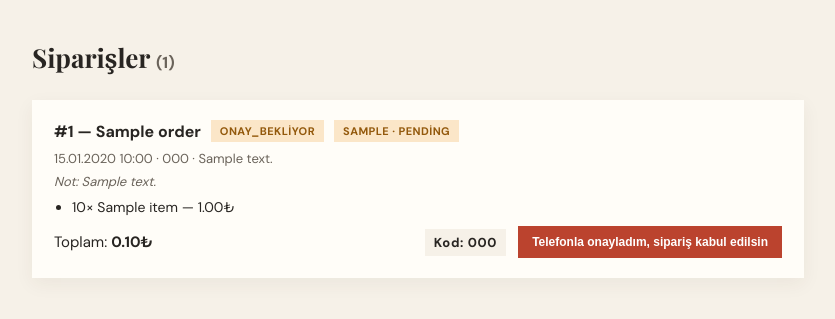
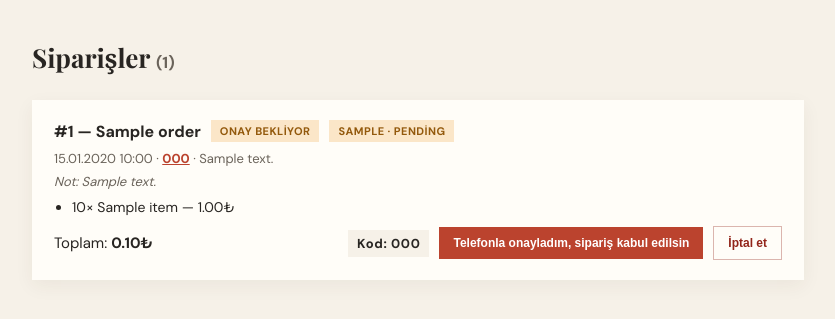
Before and after one commit to oguzhangokdaldal-coder/payidar_pide, a Flask app: page /admin/siparisler in a window 1280 px wide. Shown: the part 75-394 px from the top of the page, without its empty margins (222-1057 px from the left). Run offline with Flask 3, Linux system fonts and the light colour scheme; the visitor is signed in with stand-in values (Sample User, id 1); tables that the repository leaves empty hold one stand-in row (values such as "Sample post").

Commit message:
Yonetim paneline siparis durum akisini ekle (hazirlaniyor / dagitima cikti / teslim edildi / iptal)
Co-Authored-By: Claude Sonnet 5 <noreply@anthropic.com>

```diff
--- a/app.py
+++ b/app.py
@@ -34,6 +34,25 @@ app.config["WHATSAPP_WEBHOOK_URL"] = os.environ.get("WHATSAPP_WEBHOOK_URL", "")
 app.config["WHATSAPP_WEBHOOK_SECRET"] = os.environ.get("WHATSAPP_WEBHOOK_SECRET", "")
 
 ORDER_RATE_LIMIT_WINDOW_MIN = 15
+
+# Sipariş durum akışı: her durumdan hangi durumlara geçilebileceği.
+# "onay_bekliyor" -> alındı ya da iptal; alındı -> hazırlanıyor ya da iptal; ...
+ORDER_STATUS_LABELS = {
+    "onay_bekliyor": "Onay Bekliyor",
+    "alindi": "Alındı",
+    "hazirlaniyor": "Hazırlanıyor",
+    "yolda": "Dağıtıma Çıktı",
+    "teslim_edildi": "Teslim Edildi",
+    "iptal": "İptal Edildi",
+}
+ORDER_STATUS_TRANSITIONS = {
+    "onay_bekliyor": ["alindi", "iptal"],
+    "alindi": ["hazirlaniyor", "iptal"],
+    "hazirlaniyor": ["yolda", "iptal"],
+    "yolda": ["teslim_edildi", "iptal"],
+    "teslim_edildi": [],
+    "iptal": [],
+}
 
 db.init_app(app)
 with app.app_context():
@@ -315,17 +334,24 @@ def admin_orders():
     if not session.get("is_admin"):
         return redirect(url_for("admin_login"))
     orders = Order.query.order_by(Order.created_at.desc()).all()
-    return render_template("admin_orders.html", orders=orders)
+    return render_template(
+        "admin_orders.html",
+        orders=orders,
+        status_labels=ORDER_STATUS_LABELS,
+        status_transitions=ORDER_STATUS_TRANSITIONS,
+    )
 
 
-@app.route("/admin/siparisler/<int:order_id>/onayla", methods=["POST"])
-def admin_confirm_order(order_id):
+@app.route("/admin/siparisler/<int:order_id>/durum", methods=["POST"])
+def admin_update_order_status(order_id):
     if not session.get("is_admin"):
         return redirect(url_for("admin_login"))
     order = Order.query.get_or_404(order_id)
-    if order.status == "onay_bekliyor":
-        order.status = "alindi"
-        order.confirmed_at = datetime.utcnow()
+    new_status = request.form.get("durum", "")
+    if new_status in ORDER_STATUS_TRANSITIONS.get(order.status, []):
+        order.status = new_status
+        if new_status == "alindi":
+            order.confirmed_at = datetime.utcnow()
         db.session.commit()
     return redirect(url_for("admin_orders"))
 
--- a/static/admin.css
+++ b/static/admin.css
@@ -43,12 +43,33 @@ body.admin-body { margin: 0; background: var(--cream); color: var(--ink); font-f
 .admin-badge.pay-failed { background: #f8dede; color: #92251a; }
 .admin-badge.pay-kapida_odeme { background: #e3e8f5; color: #2c3f8f; }
 .admin-badge.status-onay_bekliyor { background: #fbe6c8; color: #93590c; }
+.admin-badge.status-alindi { background: #e3e8f5; color: #2c3f8f; }
+.admin-badge.status-hazirlaniyor { background: #fbe6c8; color: #93590c; }
+.admin-badge.status-yolda { background: #dce8f8; color: #1f5c9e; }
+.admin-badge.status-teslim_edildi { background: #d8ecd6; color: #2b6b2c; }
+.admin-badge.status-iptal { background: #f8dede; color: #92251a; }
 .admin-order-meta { color: var(--muted); font-size: 13px; margin: 0 0 6px; }
+.admin-order-meta a { color: var(--tomato); font-weight: 700; border-bottom: 1px solid transparent; }
+.admin-order-meta a:hover { border-color: var(--tomato); }
 .admin-order-note { font-size: 13px; margin: 0 0 8px; font-style: italic; color: var(--muted); }
 .admin-order-items { margin: 0 0 10px; padding-left: 18px; font-size: 14px; }
+
+/* Durum ilerleme çubuğu */
+.order-stepper { list-style: none; display: flex; margin: 4px 0 14px; padding: 0; border: 1px solid var(--line); overflow: hidden; }
+.order-step { flex: 1; text-align: center; font-size: 11px; font-weight: 700; letter-spacing: .02em; padding: 8px 6px; background: var(--cream); color: var(--muted); border-right: 1px solid var(--line); }
+.order-step:last-child { border-right: 0; }
+.order-step.done { background: #efe3d3; color: var(--ink); }
+.order-step.current { background: var(--tomato); color: #fff; }
+
+.admin-order-card.is-cancelled { opacity: .6; }
+
 .admin-order-bottom { display: flex; justify-content: space-between; align-items: center; flex-wrap: wrap; gap: 10px; }
 .admin-order-total { font-size: 15px; }
-.admin-confirm-form { display: flex; align-items: center; gap: 12px; }
+.admin-order-actions { display: flex; align-items: center; gap: 10px; flex-wrap: wrap; }
+.admin-status-form { display: flex; align-items: center; gap: 12px; }
 .admin-confirm-code { font-size: 13px; font-weight: 700; letter-spacing: .05em; background: var(--cream); padding: 5px 9px; }
-.admin-confirm-form button { border: 0; background: var(--tomato); color: #fff; font-weight: 700; font-size: 12px; padding: 9px 14px; cursor: pointer; }
-.admin-confirm-form button:hover { background: #963522; }
+.status-btn { border: 0; font-weight: 700; font-size: 12px; padding: 9px 14px; cursor: pointer; }
+.status-btn-primary { background: var(--tomato); color: #fff; }
+.status-btn-primary:hover { background: #963522; }
+.status-btn-cancel { background: transparent; color: #92251a; border: 1px solid #92251a55; }
+.status-btn-cancel:hover { background: #f8dede; }
--- a/templates/admin_orders.html
+++ b/templates/admin_orders.html
@@ -16,29 +16,57 @@
     {% if not orders %}
       <p class="admin-empty">Henüz sipariş yok.</p>
     {% else %}
+    {% set flow = ["alindi", "hazirlaniyor", "yolda", "teslim_edildi"] %}
     <div class="admin-orders">
       {% for order in orders %}
-      <article class="admin-order-card">
+      <article class="admin-order-card{% if order.status == 'iptal' %} is-cancelled{% endif %}">
         <div class="admin-order-head">
           <strong>#{{ order.id }} — {{ order.customer_name }}</strong>
-          <span class="admin-badge status-{{ order.status }}">{{ order.status }}</span>
+          <span class="admin-badge status-{{ order.status }}">{{ status_labels.get(order.status, order.status) }}</span>
           <span class="admin-badge pay-{{ order.payment_status }}">{{ order.payment_method }} · {{ order.payment_status }}</span>
         </div>
-        <p class="admin-order-meta">{{ order.created_at.strftime('%d.%m.%Y %H:%M') }} · {{ order.phone }} · {{ order.address }}</p>
+        <p class="admin-order-meta">{{ order.created_at.strftime('%d.%m.%Y %H:%M') }} · <a href="tel:{{ order.phone|replace(' ', '') }}">{{ order.phone }}</a> · {{ order.address }}</p>
         {% if order.note %}<p class="admin-order-note">Not: {{ order.note }}</p>{% endif %}
         <ul class="admin-order-items">
           {% for item in order.items %}
           <li>{{ item.quantity }}× {{ item.product_name }} — {{ '%.2f'|format(item.line_total_tl) }}₺</li>
           {% endfor %}
         </ul>
+
+        {% if order.status in flow %}
+        {% set current_idx = flow.index(order.status) %}
+        <ol class="order-stepper">
+          {% for step_key in flow %}
+          <li class="order-step{% if loop.index0 <= current_idx %} done{% endif %}{% if loop.index0 == current_idx %} current{% endif %}">{{ status_labels[step_key] }}</li>
+          {% endfor %}
+        </ol>
+        {% endif %}
+
         <div class="admin-order-bottom">
           <div class="admin-order-total">Toplam: <strong>{{ '%.2f'|format(order.total_price_tl) }}₺</strong></div>
-          {% if order.status == 'onay_bekliyor' %}
-          <form method="post" action="{{ url_for('admin_confirm_order', order_id=order.id) }}" class="admin-confirm-form">
+          <div class="admin-order-actions">
+            {% if order.status == 'onay_bekliyor' %}
             <span class="admin-confirm-code">Kod: {{ order.confirmation_code }}</span>
-            <button type="submit">Telefonla onayladım, sipariş kabul edilsin</button>
-          </form>
-          {% endif %}
+            {% endif %}
+            {% for next_status in status_transitions.get(order.status, []) %}
+              {% if next_status == 'iptal' %}
+              <form method="post" action="{{ url_for('admin_update_order_status', order_id=order.id) }}" class="admin-status-form" onsubmit="return confirm('Bu siparişi iptal etmek istediğine emin misin?');">
+                <input type="hidden" name="durum" value="iptal">
+                <button type="submit" class="status-btn status-btn-cancel">İptal et</button>
+              </form>
+              {% elif order.status == 'onay_bekliyor' %}
+              <form method="post" action="{{ url_for('admin_update_order_status', order_id=order.id) }}" class="admin-status-form">
+                <input type="hidden" name="durum" value="{{ next_status }}">
+                <button type="submit" class="status-btn status-btn-primary">Telefonla onayladım, sipariş kabul edilsin</button>
+              </form>
+              {% else %}
+              <form method="post" action="{{ url_for('admin_update_order_status', order_id=order.id) }}" class="admin-status-form">
+                <input type="hidden" name="durum" value="{{ next_status }}">
+                <button type="submit" class="status-btn status-btn-primary">{{ status_labels[next_status] }} olarak işaretle</button>
+              </form>
+              {% endif %}
+            {% endfor %}
+          </div>
         </div>
       </article>
       {% endfor %}
```
